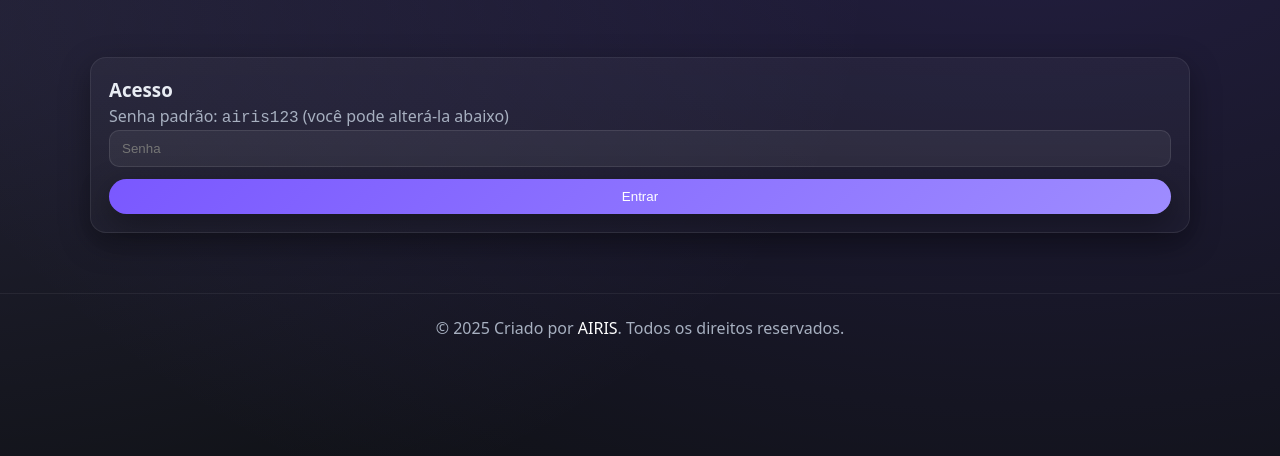
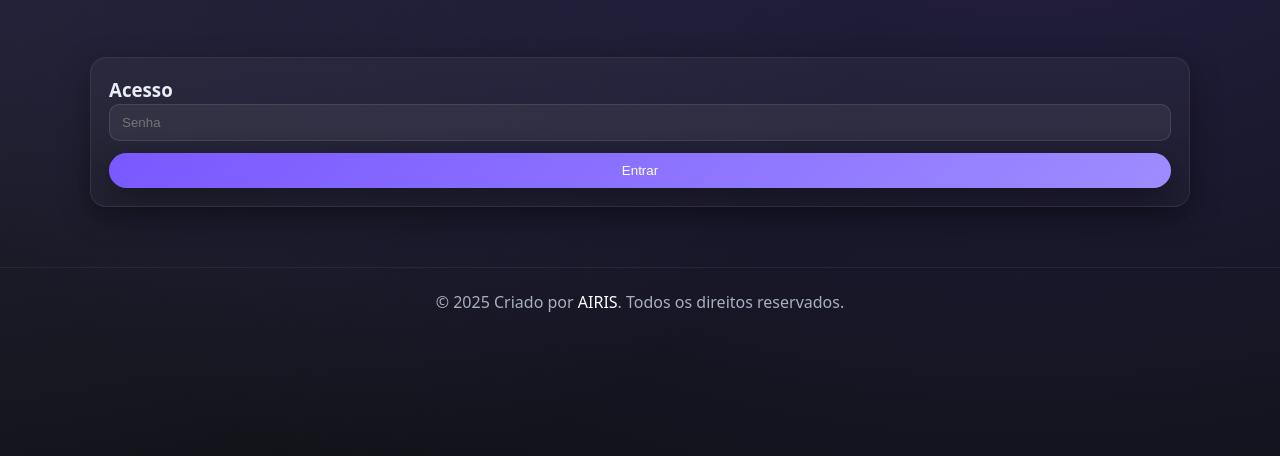
Before and after one commit to AIRISTECH/gale, a plain HTML site: page admin.html in a window 1280 px wide. Shown: the part 88-544 px from the top of the page. Drawn offline with Linux system fonts and the light colour scheme.

Commit message:
Update admin.html

```diff
--- a/admin.html
+++ b/admin.html
@@ -22,7 +22,6 @@
   <main class="container">
     <section class="card">
       <h3>Acesso</h3>
-      <p class="muted">Senha padrão: <code>airis123</code> (você pode alterá-la abaixo)</p>
       <form id="loginForm" class="grid">
         <input id="pwd" type="password" placeholder="Senha" autocomplete="current-password" required />
         <button class="btn" type="submit">Entrar</button>
@@ -91,4 +90,5 @@
     });
   </script>
 </body>
+
 </html>
```
